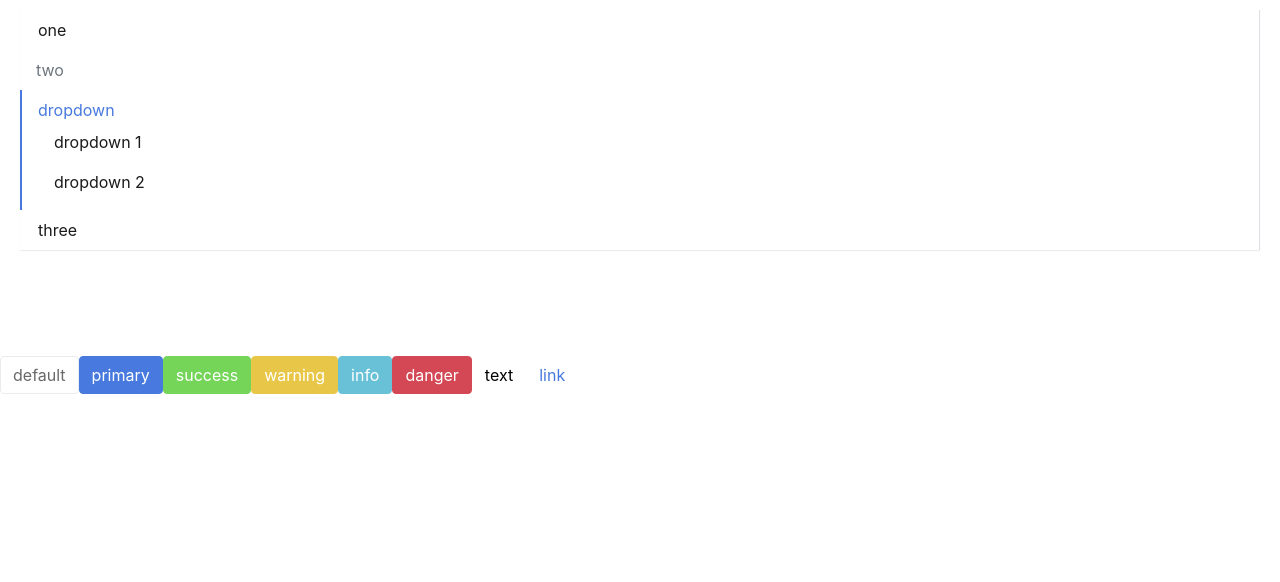
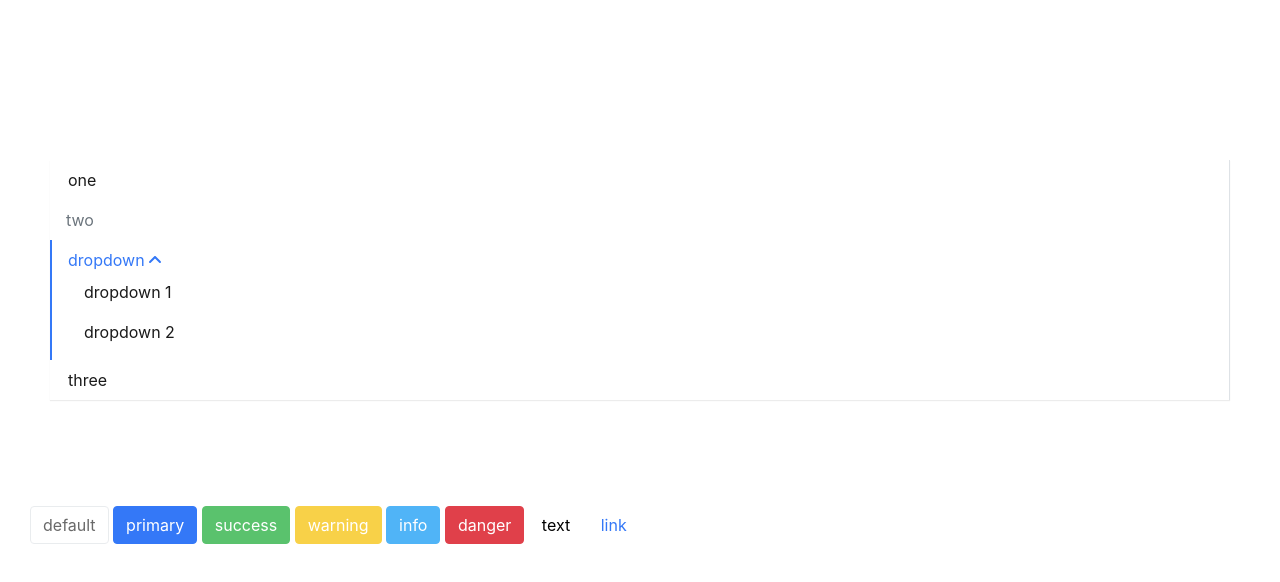
Before and after one commit to colin-online/doga-design, a React (Create React App) app: page / in a window 1280 px wide. Shown: the top 582 px of the page. Built offline with nearby package versions, Linux system fonts and the light colour scheme.

Commit message:
feat: Transition组件基础功能开发

```diff
--- /dev/null
+++ b/src/components/Icon/_style.scss
@@ -0,0 +1,10 @@
+/*
+ * @Author: 东林
+ * @Date: 2022-03-13 23:00:32
+ * @description: Icon组件样式
+ */
+@each $key, $val in $theme-colors {
+  .icon-#{$key} {
+    color: $val;
+  }
+}
--- /dev/null
+++ b/src/components/Icon/icon.tsx
@@ -0,0 +1,31 @@
+/*
+ * @Author: 东林
+ * @Date: 2022-03-13 23:01:16
+ * @description: Icon函数组件
+ */
+import { library } from '@fortawesome/fontawesome-svg-core';
+import { fas } from '@fortawesome/free-solid-svg-icons';
+import { FontAwesomeIcon, FontAwesomeIconProps } from '@fortawesome/react-fontawesome';
+import classNames from 'classnames';
+import React from 'react';
+library.add(fas);
+
+/* 主题属性类型定义 */
+export type ThemeProps = 'primary' | 'secondary' | 'success' | 'info' | 'warning' | 'danger' | 'light' | 'dark';
+
+/* 主题属性接口定义 */
+export interface IconProps extends FontAwesomeIconProps {
+  theme?: ThemeProps;
+}
+
+/* Icon函数组件 */
+const Icon: React.FC<IconProps> = (props) => {
+  // icon-primary
+  const { className, theme, ...restProps } = props;
+  const classes = classNames('doga-icon', className, {
+    [`icon-${theme}`]: theme,
+  });
+  return <FontAwesomeIcon className={classes} {...restProps} />;
+};
+
+export default Icon;
--- /dev/null
+++ b/src/components/Icon/index.tsx
@@ -0,0 +1,8 @@
+/*
+ * @Author: 东林
+ * @Date: 2022-03-13 23:02:42
+ * @description: Icon组件入口文件
+ */
+import Icon from './icon';
+
+export default Icon;
--- a/src/components/Menu/_style.scss
+++ b/src/components/Menu/_style.scss
@@ -1,3 +1,8 @@
+/*
+ * @Author: 东林
+ * @Date: 2022-03-13 23:00:20
+ * @description: Menu组件样式
+ */
 .doga-menu {
   display: flex;
   flex-wrap: wrap;
@@ -51,7 +56,7 @@
     }
   }
   .doga-submenu {
-    display: none;
+    // display: none;
     list-style:none;
     padding-left: 0;
     white-space: nowrap;
@@ -67,7 +72,7 @@
     }
   }
   .doga-submenu.menu-opened {
-    display: block;
+    // display: block;
   }
 }
 .menu-horizontal {
--- a/src/components/Menu/subMenu.tsx
+++ b/src/components/Menu/subMenu.tsx
@@ -5,6 +5,8 @@
  */
 import classNames from 'classnames';
 import React, { FunctionComponentElement, useCallback, useContext, useState } from 'react';
+import Icon from '../Icon';
+import Transition from '../Transition/transition';
 import { MenuContext } from './menu';
 import { MenuItemProps } from './menuItem';
 
@@ -29,6 +31,8 @@ const SubMenu: React.FC<subMenuProps> = (props) => {
   /* 样式集合 */
   const classes = classNames('menu-item submenu-item', className, {
     'is-active': context.index === index,
+    'is-opened': isOpen,
+    'is-vertical': context.mode === 'vertical',
   });
 
   /* 点击事件 */
@@ -78,13 +82,18 @@ const SubMenu: React.FC<subMenuProps> = (props) => {
         console.error('Warning：SubMenu has a child which is not a MenuItem component.');
       }
     });
-    return <ul className={subMenuClass}>{childrenComponent}</ul>;
+    return (
+      <Transition in={isOpen} timeout={300} animation='zoom-in-top'>
+        <ul className={subMenuClass}>{childrenComponent}</ul>
+      </Transition>
+    );
   };
 
   return (
     <li key={index} className={classes} {...hoverEvents}>
       <div className='submenu-title' {...clickEvents}>
         {title}
+        <Icon icon='angle-down' className='arrow-icon' />
       </div>
       {renderChildren()}
     </li>
--- /dev/null
+++ b/src/components/Transition/transition.tsx
@@ -0,0 +1,35 @@
+/*
+ * @Author: 东林
+ * @Date: 2022-03-13 23:25:29
+ * @description: Transition函数组件
+ */
+import React from 'react';
+import { CSSTransition } from 'react-transition-group';
+import { CSSTransitionProps } from 'react-transition-group/CSSTransition';
+
+/* 动画名称类型定义 */
+type AnimationName = 'zoom-in-top' | 'zoom-in-left' | 'zoom-in-bottom' | 'zoom-in-right';
+
+/* 动画属性类型定义 */
+type TransitionProps = CSSTransitionProps & {
+  animation?: AnimationName;
+  wrapper?: boolean;
+};
+
+/* Transition函数组件 */
+const Transition: React.FC<TransitionProps> = (props) => {
+  const { children, classNames, animation, wrapper, ...restProps } = props;
+  return (
+    <CSSTransition classNames={classNames ? classNames : animation} {...restProps}>
+      {wrapper ? <div>{children}</div> : children}
+    </CSSTransition>
+  );
+};
+
+/* Transition默认属性设置 */
+Transition.defaultProps = {
+  unmountOnExit: true,
+  appear: true,
+};
+
+export default Transition;
--- a/src/index.tsx
+++ b/src/index.tsx
@@ -8,7 +8,12 @@ import './styles/index.scss';
 
 ReactDOM.render(
   <React.StrictMode>
-    <>
+    <div style={{ margin: '30px' }}>
+      <br />
+      <br />
+      <br />
+      <br />
+      <br />
       <Menu mode='vertical' defaultIndex={'2'} onSelect={(index) => console.log('index', index)} defaultOpenSubMenus={['0', '1', '2', '3']}>
         <MenuItem>one</MenuItem>
         <MenuItem disabled>two</MenuItem>
@@ -22,17 +27,12 @@ ReactDOM.render(
       <br />
       <br />
       <br />
-      <Button disabled>default</Button>
-      <Button btnType='primary'>primary</Button>
-      <Button btnType='success'>success</Button>
-      <Button btnType='warning'>warning</Button>
-      <Button btnType='info'>info</Button>
-      <Button btnType='danger'>danger</Button>
-      <Button btnType='text'>text</Button>
+      <Button disabled>default</Button> <Button btnType='primary'>primary</Button> <Button btnType='success'>success</Button> <Button btnType='warning'>warning</Button>{' '}
+      <Button btnType='info'>info</Button> <Button btnType='danger'>danger</Button> <Button btnType='text'>text</Button>{' '}
       <Button btnType='link' href='http://baidu.com'>
         link
       </Button>
-    </>
+    </div>
   </React.StrictMode>,
   document.getElementById('root'),
 );
--- /dev/null
+++ b/src/styles/_animation.scss
@@ -0,0 +1,9 @@
+/*
+ * @Author: 东林
+ * @Date: 2022-03-13 23:52:04
+ * @description: 动画样式
+ */
+@include zoom-animation('top', scaleY(0), scaleY(1), center top);
+@include zoom-animation('left', scale(.45, .45), scale(1, 1), top left);
+@include zoom-animation('right', scale(.45, .45), scale(1, 1), top right);
+@include zoom-animation('bottom', scaleY(0), scaleY(1),  center bottom);
--- a/src/styles/_variables.scss
+++ b/src/styles/_variables.scss
@@ -8,14 +8,26 @@ $brand: #fa2c19 !default; // 品牌色
 $brand-lightest: #ff404f !default; // 品牌渐变浅色
 
 /* 主题色 */
-$primary: #4779de !default; // 默认
+$primary: #3478f7 !default; // 默认
 $secondary: #5a607d !default; // 次要
-$success: #74d559 !default; // 成功
-$info: #68c1d6 !default; // 提示
-$warning: #e8c748 !default; // 警告
-$danger: #d34854 !default; // 危险
+$success: #5ac26d !default; // 成功
+$info: #50b4f7 !default; // 提示
+$warning: #f8d148 !default; // 警告
+$danger: #e0404a !default; // 危险
 $light: #e0e1e7 !default; // 浅色
 $dark: #3f4357 !default; // 深色
+
+$theme-colors:
+(
+  "primary":    $primary,
+  "secondary":  $secondary,
+  "success":    $success,
+  "info":       $info,
+  "warning":    $warning,
+  "danger":     $danger,
+  "light":      $light,
+  "dark":       $dark
+);
 
 /* 辅助色 */
 $assist-flame: #ff5975 !default; // 火焰
--- a/src/styles/index.scss
+++ b/src/styles/index.scss
@@ -12,8 +12,14 @@
 // Mixin
 @import "mixin";
 
+// Animation
+@import "animation";
+
 // Button
 @import '../components/Botton/style';
 
-// Button
+// Menu
 @import '../components/Menu/style';
+
+// Icon
+@import "../components/Icon/style";
```
Also changed, not shown: package.json (+8 -3 lines), src/components/Transition/index.tsx (added, +8 -0 lines), 1 other file (tests, documents, lock files or other folders).
